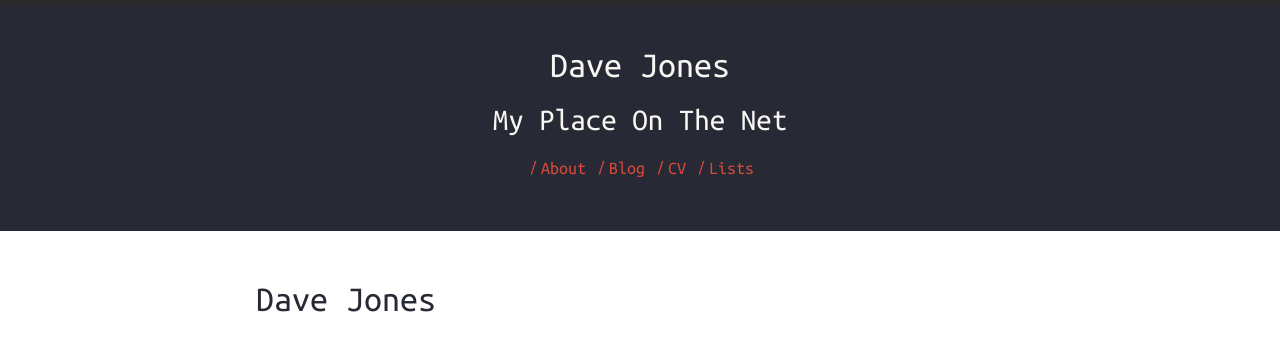
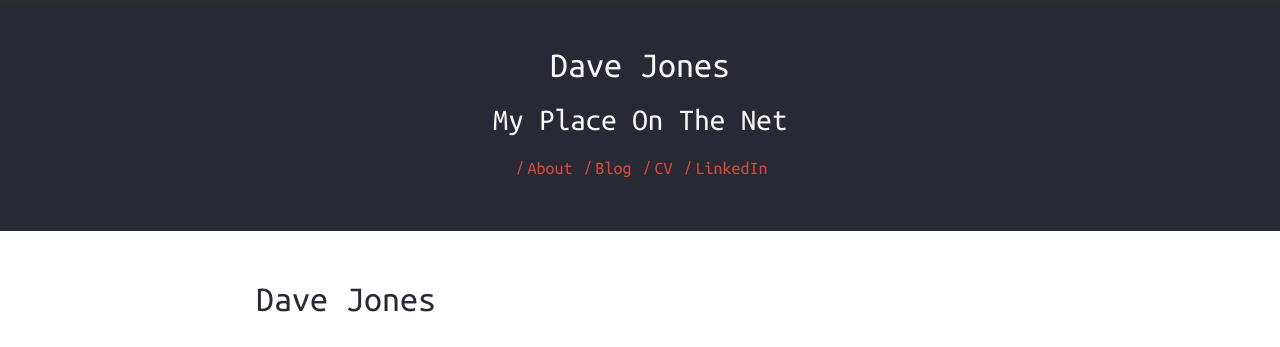
Before and after one commit to gayanvirajith/harmony, a Jekyll site: the page built from index.md, in a window 1280 px wide. Shown: the top 347 px of the page. Built offline with Jekyll 4.4.1, drawn with Linux system fonts in a browser that asks for light colours; nearby versions of some CDN libraries.

Commit message:
Add LinkedIn To Navigation
I feel like the LinkedIn hyperlink in the page footer is easily
overlooked. Let's add LinkedIn to the page navbar, too.

```diff
--- a/_includes/header-links.html
+++ b/_includes/header-links.html
@@ -9,6 +9,6 @@
 		<a href="/assets/files/Dave_Jones_CV.pdf" target="_blank">CV</a><span>/</span>
 	</li>
   <li>
-    <a href="/lists">Lists</a><span>/</span>
+    <a href="https://www.linkedin.com/in/dvjones89">LinkedIn</a><span>/</span>
   </li>
 </ul>
```
